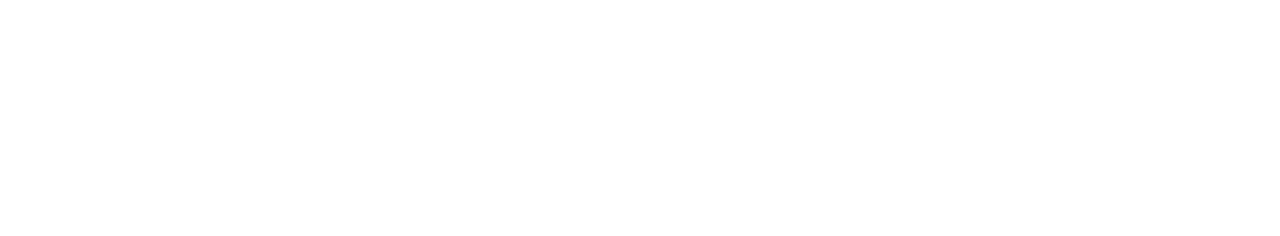
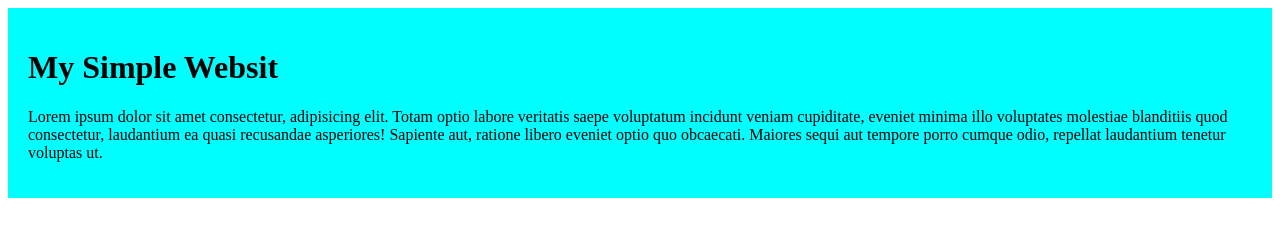
Before and after one commit to MdSaifulIslamRafsan/my-simple-website, a plain HTML site: page index.html in a window 1280 px wide. Drawn offline with Linux system fonts and the light colour scheme.

Commit message:
first commit

```diff
--- a/index.html
+++ b/index.html
@@ -4,8 +4,12 @@
   <meta charset="UTF-8">
   <meta name="viewport" content="width=device-width, initial-scale=1.0">
   <title>my simple website</title>
+  <link rel="stylesheet" href="styles/style.css">
 </head>
 <body>
-
+  <div>
+    <h1>My Simple Websit</h1>
+    <p>Lorem ipsum dolor sit amet consectetur, adipisicing elit. Totam optio labore veritatis saepe voluptatum incidunt veniam cupiditate, eveniet minima illo voluptates molestiae blanditiis quod consectetur, laudantium ea quasi recusandae asperiores! Sapiente aut, ratione libero eveniet optio quo obcaecati. Maiores sequi aut tempore porro cumque odio, repellat laudantium tenetur voluptas ut.</p>
+  </div>
 </body>
 </html>
--- a/styles/style.css
+++ b/styles/style.css
@@ -0,0 +1,4 @@
+div{
+  background-color: aqua;
+  padding: 20px;
+}
```
